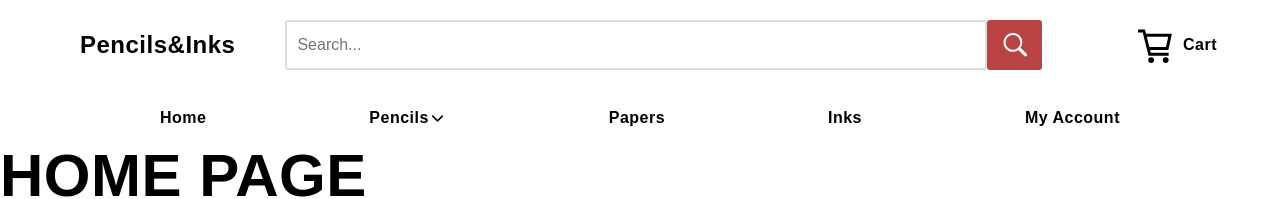
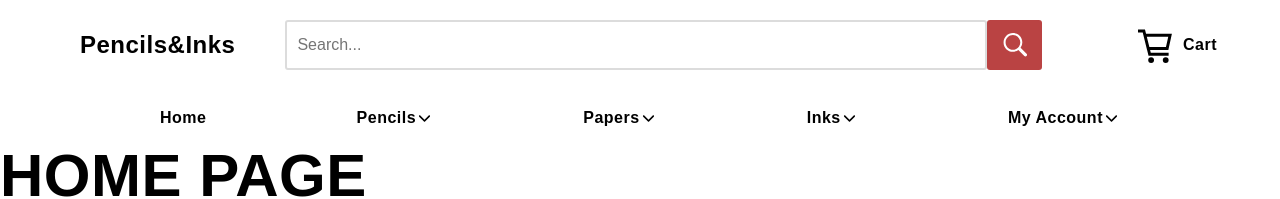
Before and after one commit to ElierHP/pencils-and-inks, a Next.js app: page / in a window 1280 px wide. Shown: the top 199 px of the page. Built offline with nearby package versions, Linux system fonts and the light colour scheme.

Commit message:
Sub-nav shows on hover.

```diff
--- a/src/components/Searchbar.js
+++ b/src/components/Searchbar.js
@@ -18,10 +18,10 @@ export default function Searchbar() {
 const SearchBarMain = styled.div`
   display: flex;
   height: 50px;
+  /* Order was used to swap placements between searchbar and cart. */
   order: 3;
   grid-column: 1 / span3;
   ${theme.mq()[1]} {
-    order: 2;
     grid-column: initial;
   }
 `;
--- a/src/components/ShoppingCart.js
+++ b/src/components/ShoppingCart.js
@@ -19,10 +19,10 @@ const Cart = styled.div`
   gap: 1rem;
   font-weight: ${theme.fontWeights.bold};
   cursor: pointer;
-  order: 2;
   margin-left: auto;
   margin-right: -1.7rem;
   ${theme.mq()[1]} {
+    /* Order was used to swap placements between cart and searchbar. */
     order: 3;
   }
 `;
--- a/src/components/layout/Header.js
+++ b/src/components/layout/Header.js
@@ -49,6 +49,7 @@ const Wrapper = styled.div`
   padding: 1rem 0;
   padding-bottom: 3rem;
   grid-gap: 2rem;
+  position: relative;
   ${theme.mq()[1]} {
     grid-gap: 5rem;
     padding: 2rem;
@@ -59,7 +60,6 @@ const Logo = styled.a`
   font-size: ${theme.fontSizes.large}rem;
   font-weight: ${theme.fontWeights.bold};
   cursor: pointer;
-  order: 1;
 `;
 
 // Mobile Menu
--- a/src/components/layout/Navbar.js
+++ b/src/components/layout/Navbar.js
@@ -1,4 +1,4 @@
-import React from "react";
+import React, { useState } from "react";
 import { IoIosArrowDown } from "react-icons/io";
 import { IoClose } from "react-icons/io5";
 import styled from "@emotion/styled";
@@ -6,9 +6,10 @@ import theme from "../../styles/theme";
 import Link from "next/link";
 
 export default function Navbar({ isOpen, setIsOpen }) {
-  const handleLinkHover = () => {
-    console.log("Hovering Link");
-  };
+  const [showPencils, setShowPencils] = useState(false);
+  const [showPapers, setShowPapers] = useState(false);
+  const [showInks, setShowInks] = useState(false);
+  const [showAccount, setShowAccount] = useState(false);
 
   return (
     <Nav isOpen={isOpen}>
@@ -16,15 +17,24 @@ export default function Navbar({ isOpen, setIsOpen }) {
       <CloseIcon>
         <IoClose size={35} onClick={() => setIsOpen(false)} />
       </CloseIcon>
+
       {/* Navbar Links*/}
       <NavUl>
+        {/* Home Page Link */}
         <li>
           <Link href="/">Home</Link>
         </li>
-        <NavLi onMouseEnter={handleLinkHover}>
+
+        {/* Pencils Link */}
+        <NavLi
+          onMouseEnter={() => setShowPencils(true)}
+          onMouseLeave={() => setShowPencils(false)}
+        >
           <Link href="/pencils">Pencils</Link>
           <IoIosArrowDown size={17} />
-          <PencilNav>
+
+          {/* Pencils sub-links */}
+          <SubNav showNav={showPencils}>
             <li>
               <Link href="/pencils/graphite-pencils">Graphite Pencils</Link>
             </li>
@@ -34,23 +44,76 @@ export default function Navbar({ isOpen, setIsOpen }) {
             <li>
               <Link href="/pencils/mechanical-pencils">Mechanical Pencils</Link>
             </li>
-          </PencilNav>
+          </SubNav>
         </NavLi>
-        <li>
+
+        {/* Papers Link */}
+        <NavLi
+          onMouseEnter={() => setShowPapers(true)}
+          onMouseLeave={() => setShowPapers(false)}
+        >
           <Link href="/papers">Papers</Link>
-        </li>
-        <li>
+          <IoIosArrowDown size={17} />
+
+          {/* Papers sub-links */}
+          <SubNav showNav={showPapers}>
+            <li>
+              <Link href="/papers/sketch-paper">Sketch Paper</Link>
+            </li>
+            <li>
+              <Link href="/papers/sketchbooks">Sketchbooks</Link>
+            </li>
+          </SubNav>
+        </NavLi>
+
+        {/* Ink Links */}
+        <NavLi
+          onMouseEnter={() => setShowInks(true)}
+          onMouseLeave={() => setShowInks(false)}
+        >
           <Link href="/inks">Inks</Link>
-        </li>
-        <li>
+          <IoIosArrowDown size={17} />
+
+          {/* Inks sub-links */}
+          <SubNav showNav={showInks}>
+            <li>
+              <Link href="/inks/artist-inks">Artist Inks</Link>
+            </li>
+            <li>
+              <Link href="/inks/inking-pens">Inking Pens</Link>
+            </li>
+          </SubNav>
+        </NavLi>
+
+        {/* Account Links */}
+        <NavLi
+          onMouseEnter={() => setShowAccount(true)}
+          onMouseLeave={() => setShowAccount(false)}
+        >
           <Link href="/profile">My Account</Link>
-        </li>
+          <IoIosArrowDown size={17} />
+
+          {/* Account sub-links */}
+          <SubNav showNav={showAccount}>
+            <li>
+              <Link href="/profile">View Profile</Link>
+            </li>
+            <li>
+              <Link href="/login">Login</Link>
+            </li>
+            <li>
+              <Link href="/register">New Account</Link>
+            </li>
+          </SubNav>
+        </NavLi>
       </NavUl>
     </Nav>
   );
 }
 
 // Styles
+
+// X icon that closes mobile menu
 const CloseIcon = styled.div`
   text-align: right;
   display: block;
@@ -97,12 +160,14 @@ const NavLi = styled.li`
   position: relative;
 `;
 
-const PencilNav = styled.ul`
-  display: none;
+// Navbar with all the sub-links
+const SubNav = styled.ul`
+  display: ${(props) => (props.showNav ? "flex" : "none")};
   flex-direction: column;
   gap: 1rem;
   position: absolute;
-  top: 4rem;
+  top: 2rem;
   width: 200px;
-  padding: 1rem;
+  padding: 2rem 1rem;
+  background: ${theme.colors.light};
 `;
```
